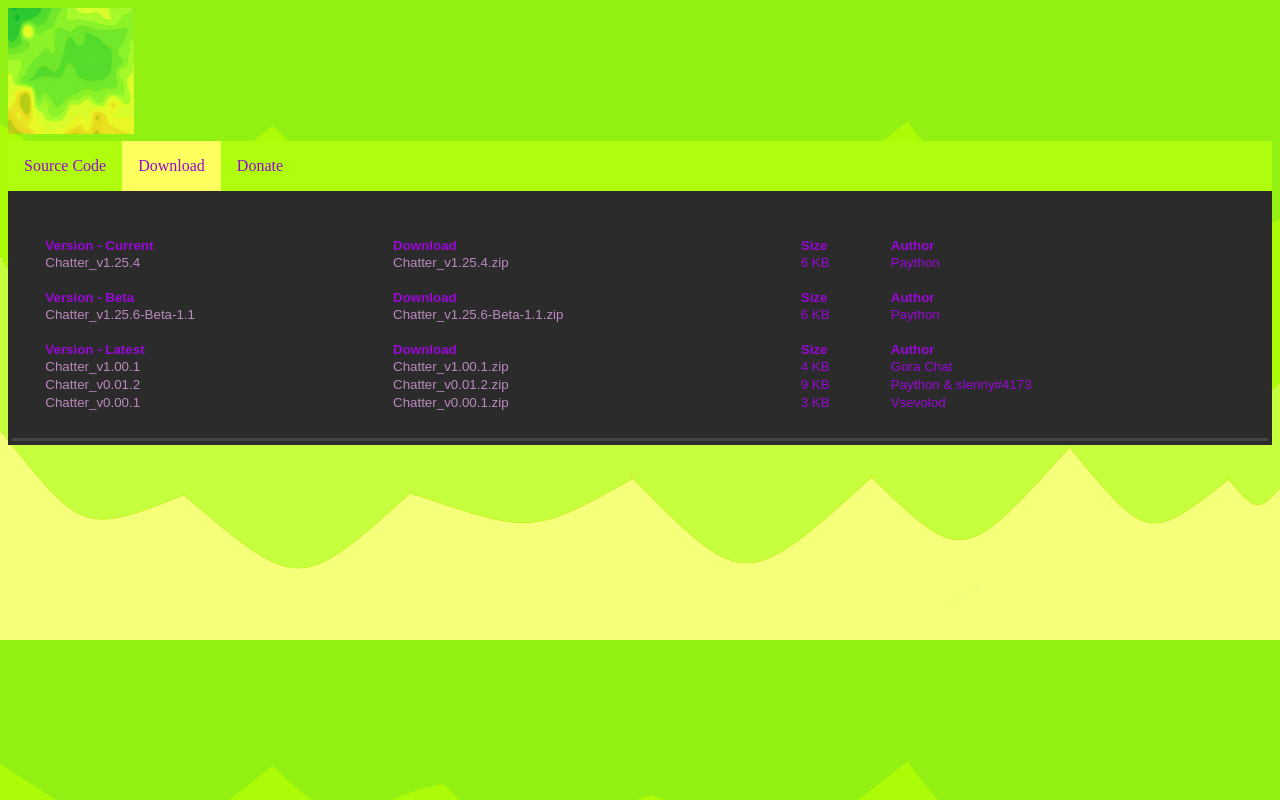
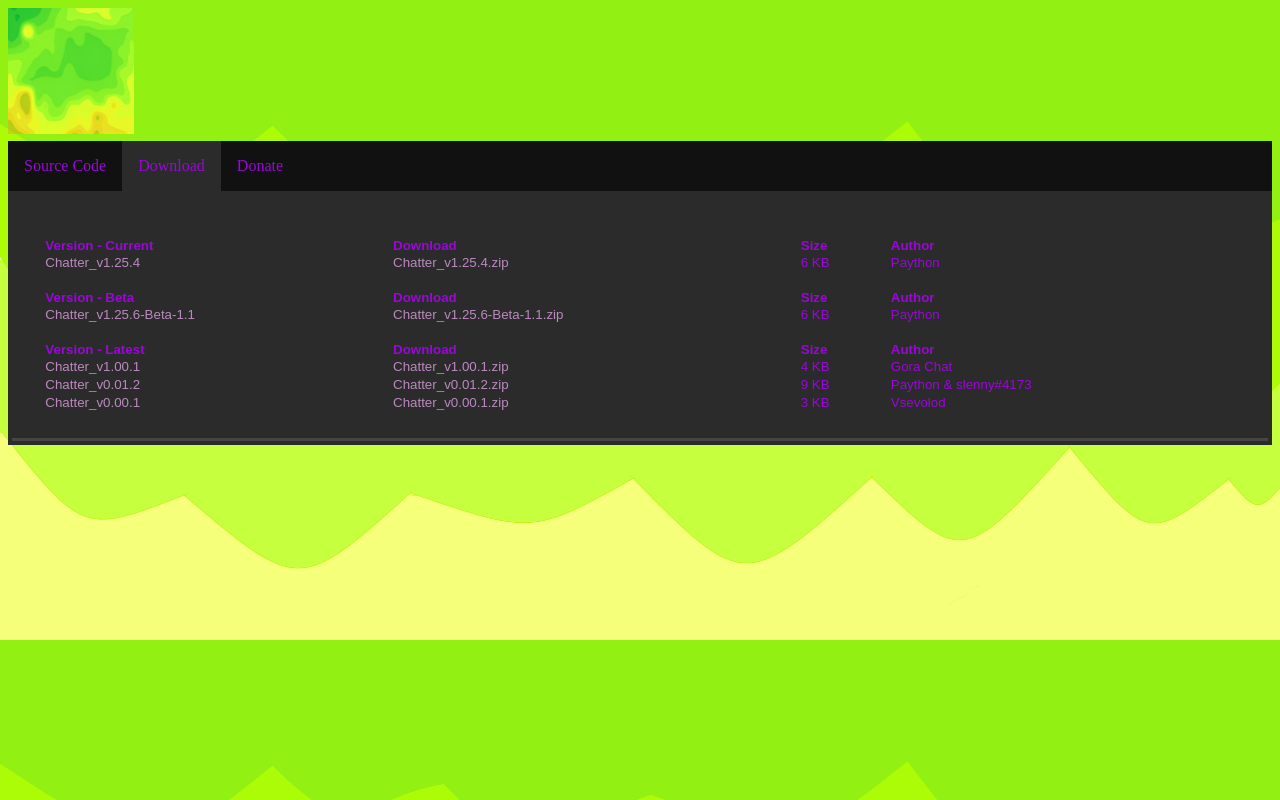
Before and after one commit to MyW0rld/chatter, a plain HTML site: page index.html in a window 1280 px wide. Drawn offline with Linux system fonts and the light colour scheme.

Commit message:
Update styles.css

```diff
--- a/CSS/styles.css
+++ b/CSS/styles.css
@@ -3,7 +3,7 @@
     margin: 0px auto;
     padding: 0;
     overflow: hidden;
-    background-color: #aefe0e;
+    background-color: #111111;
 }
 
 #menu li {
@@ -19,9 +19,9 @@
 }
 
 #menu li a.active {
-    background-color: #fcff5e;
+    background-color: #2b2b2b;
 }
 
 #menu li a:hover {
-    background-color: #111111;
+    background-color: #000;
 }
```
